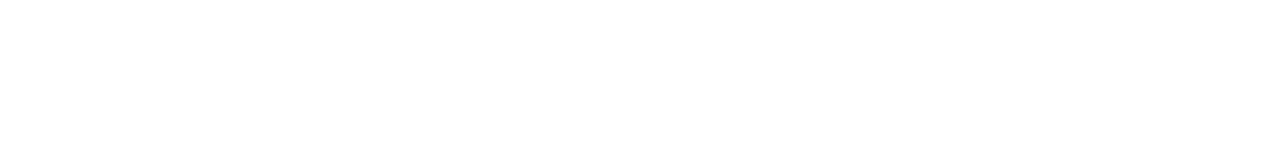
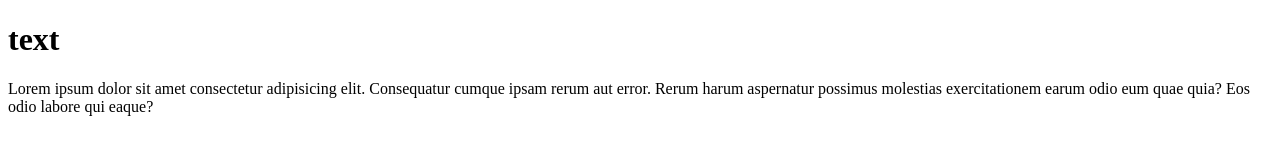
Before and after one commit to mhamici/goit-js-hw-01, a plain HTML site: page index.html in a window 1280 px wide. Drawn offline with Linux system fonts and the light colour scheme.

Commit message:
prettier

```diff
--- a/index.html
+++ b/index.html
@@ -1,13 +1,19 @@
 <!DOCTYPE html>
 <html lang="en">
-<head>
-    <meta charset="UTF-8">
-    <meta name="viewport" content="width=device-width, initial-scale=1.0">
+  <head>
+    <meta charset="UTF-8" />
+    <meta name="viewport" content="width=device-width, initial-scale=1.0" />
     <title>Homework1</title>
-</head>
-<body>
+  </head>
+  <body>
+    <h1>text</h1>
+    <p>
+      Lorem ipsum dolor sit amet consectetur adipisicing elit. Consequatur
+      cumque ipsam rerum aut error. Rerum harum aspernatur possimus molestias
+      exercitationem earum odio eum quae quia? Eos odio labore qui eaque?
+    </p>
     <script type="module" src="./js/task-1.js"></script>
     <script type="module" src="./js/task-2.js"></script>
     <script type="module" src="./js/task-3.js"></script>
-</body>
+  </body>
 </html>
```
Also changed, not shown: .prettierrc.json (added), 1 other file.
